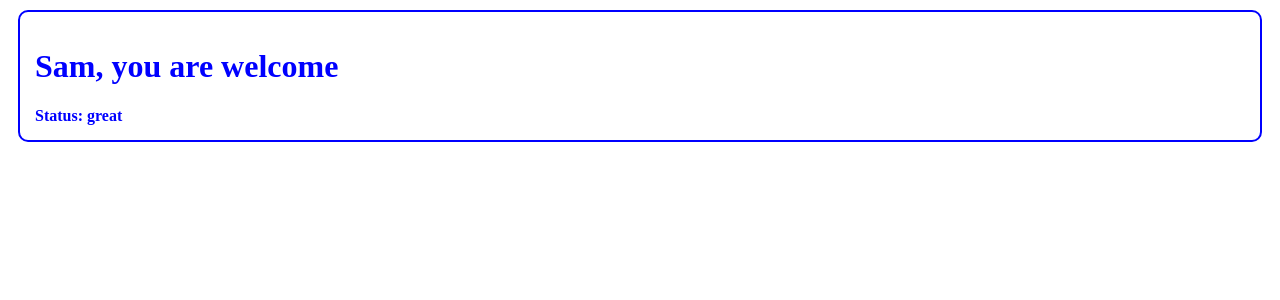
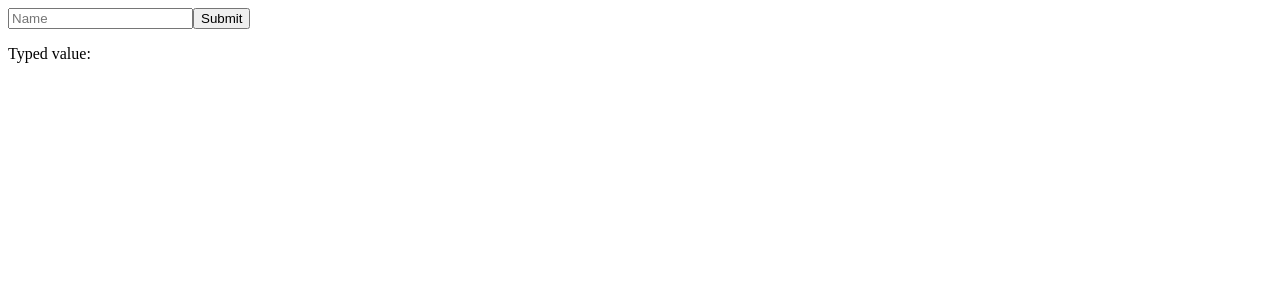
Before and after one commit to Sammy840/React, a React (Vite) app in the folder React/: page / in a window 1280 px wide. Shown: the top 300 px of the page. Built offline with nearby package versions, Linux system fonts and the light colour scheme.

Commit message:
feat(week1-day2): add toggle, counter, and input mirror (clean build)

```diff
--- a/React/src/App.jsx
+++ b/React/src/App.jsx
@@ -3,6 +3,9 @@ import Greet from './components/Greet';
 import Add from './components/Add';
 import Sum from './components/Sum';
 import GreetingCard from './components/GreetingCard';
+import Counter from './components/Counter';
+import ToggleSwitch from './components/ToggleSwitch';
+import ControlledInput from './components/ControlledInput';
 
 const App = () => {
   return (
@@ -10,7 +13,10 @@ const App = () => {
       {/* <Greet /> */}
       {/* <Add /> */}
       {/* <Sum /> */}
-      <GreetingCard name="Sam" msg="you are welcome" mood="great" />
+      {/* <GreetingCard name="Sam" msg="you are welcome" mood="Happy" /> */}
+      {/* <Counter /> */}
+      {/* <ToggleSwitch /> */}
+      <ControlledInput />
     </div>
   )
 }
--- /dev/null
+++ b/React/src/components/ControlledInput.jsx
@@ -0,0 +1,33 @@
+import React, { useState } from 'react'
+
+const ControlledInput = () => {
+    const [input, setInput] = useState("");
+
+    // 1. Capture the event 'e' to get the typed value
+    const handleChange = (e) => {
+        setInput(e.target.value);
+    };
+
+    const handleSubmit = (event) => {
+        event.preventDefault();
+        alert(`Submitted Name: ${input}`);
+        setInput("");
+    };
+
+    return (
+        <div>
+            <form onSubmit={handleSubmit}>
+                <input
+                    type="text"
+                    placeholder='Name'
+                    value={input}
+                    onChange={handleChange}
+                />
+                <button type="submit">Submit</button>
+            </form>
+            <p>Typed value: {input}</p>
+        </div>
+    )
+}
+
+export default ControlledInput
--- /dev/null
+++ b/React/src/components/Counter.jsx
@@ -0,0 +1,20 @@
+import React, { useState } from 'react'
+
+const Counter = () => {
+
+    const [count, setCount] = useState(0);
+
+    const increment = () => setCount(count => count + 1);
+    const decrement = () => setCount(count => count - 1);
+
+  return (
+    <div>
+        <h1>Counter: {count}</h1>
+        <button onClick={increment}>Add Counter</button>
+        <button onClick={decrement}>Lower Counter</button>
+    </div>
+
+  )
+}
+
+export default Counter;
--- /dev/null
+++ b/React/src/components/ToggleSwitch.jsx
@@ -0,0 +1,30 @@
+import React, { useState } from 'react';
+
+const ToggleSwitch = () => {
+  const [isOn, setIsOn] = useState(true);
+
+  // This flips the boolean state
+  const toggle = () => setIsOn(prev => !prev);
+
+  return (
+    <div style={{
+        width: "500px",
+        height: "300px",
+        backgroundColor: isOn ? "yellow" : "black",
+        color: isOn ? "black" : "white",
+        display: "flex",
+        flexDirection: "column",
+        alignItems: "center",
+        justifyContent: "center",
+        transition: "background-color 0.3s ease"
+    }}>
+        <h1>Toggle Switch</h1>
+        <p>The light is {isOn ? "ON" : "OFF"}</p>
+        <button onClick={toggle}>
+          Switch to {isOn ? "OFF" : "ON"}
+        </button>
+    </div>
+  );
+};
+
+export default ToggleSwitch;
```
Also changed, not shown: React/src/components/GreetingCard.jsx (+17 -0 lines).
